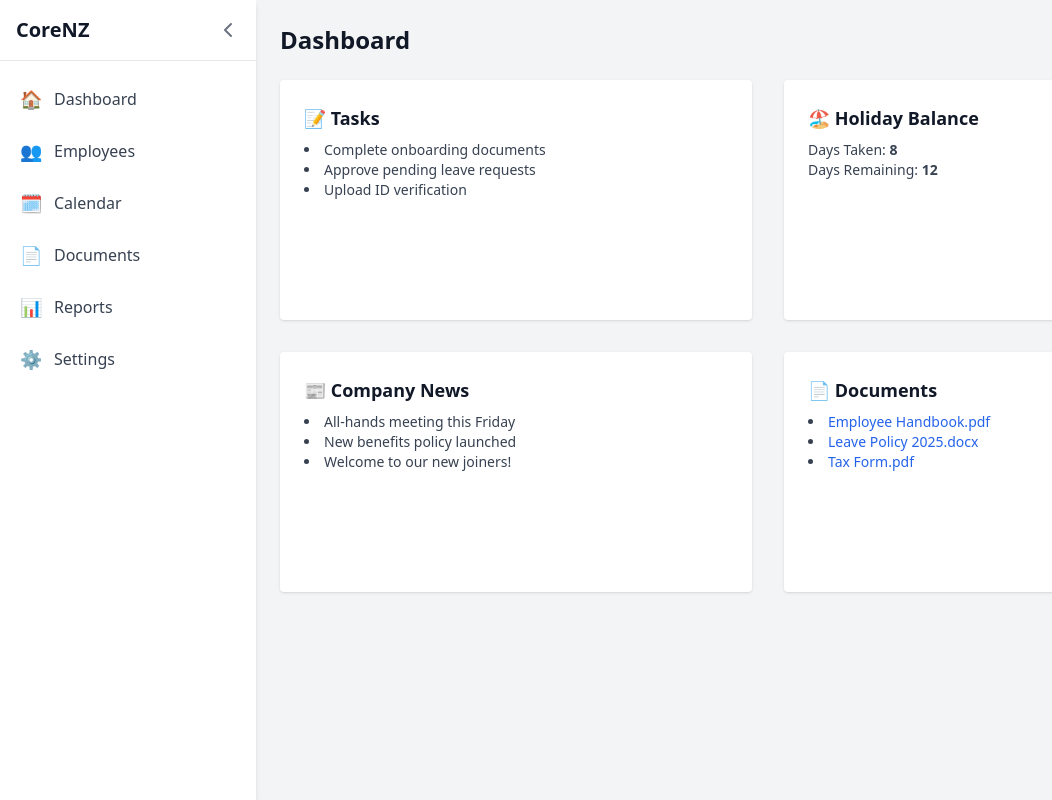
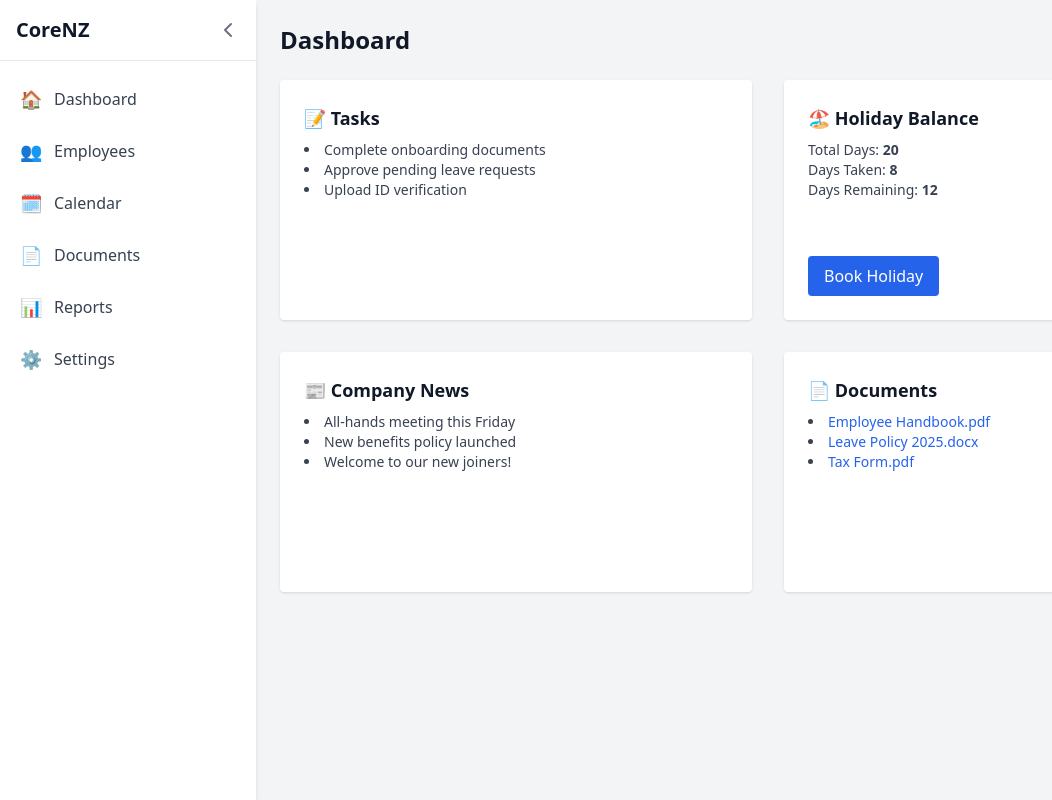
Before and after one commit to VacationReady/corenz-frontend, a Next.js app: page /dashboard in a window 1280 px wide. Shown: the whole page, without its empty margins (0-1052 px from the left). Built offline with nearby package versions, Linux system fonts and the light colour scheme.

Commit message:
Add and style CoreNZ dashboard UI with expanded card sizes

```diff
--- a/app/dashboard/page.tsx
+++ b/app/dashboard/page.tsx
@@ -30,7 +30,7 @@ export default function DashboardPage() {
           {navItems.map((item) => (
             <a
               key={item.label}
-              href="#"
+              href={`/${item.label.toLowerCase()}`}
               className="flex items-center space-x-3 py-2 px-3 rounded hover:bg-gray-200 text-gray-700"
             >
               <span className="text-lg">{item.icon}</span>
@@ -56,10 +56,16 @@ export default function DashboardPage() {
           </div>
 
           {/* Holiday Balance */}
-          <div className="bg-white p-6 rounded shadow h-60">
-            <h2 className="text-lg font-semibold mb-2">🏖 Holiday Balance</h2>
-            <p className="text-sm text-gray-700">Days Taken: <strong>8</strong></p>
-            <p className="text-sm text-gray-700">Days Remaining: <strong>12</strong></p>
+          <div className="bg-white p-6 rounded shadow h-60 flex flex-col justify-between">
+            <div>
+              <h2 className="text-lg font-semibold mb-2">🏖 Holiday Balance</h2>
+              <p className="text-sm text-gray-700">Total Days: <strong>20</strong></p>
+              <p className="text-sm text-gray-700">Days Taken: <strong>8</strong></p>
+              <p className="text-sm text-gray-700">Days Remaining: <strong>12</strong></p>
+            </div>
+            <button className="mt-4 bg-blue-600 text-white py-2 px-4 rounded hover:bg-blue-700 self-start">
+              Book Holiday
+            </button>
           </div>
 
           {/* Company News */}
```
